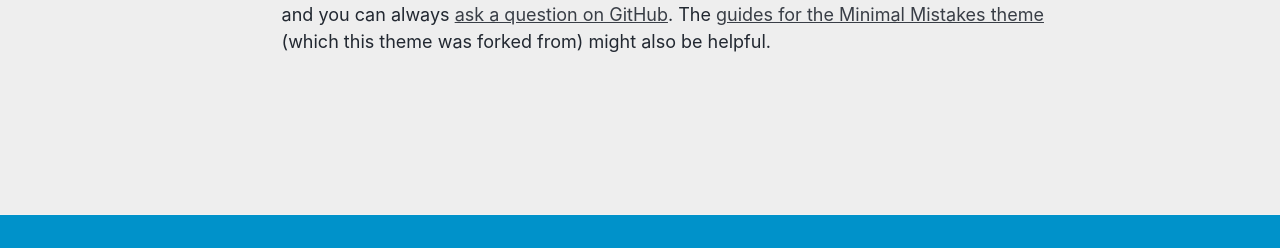
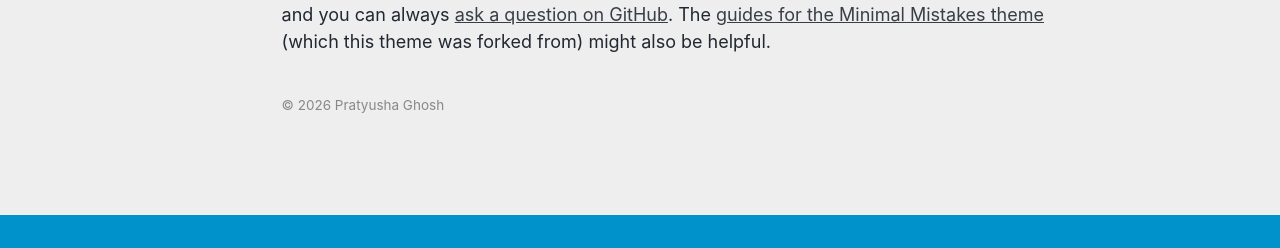
Before and after one commit to pratyusha-g/pratyusha-g.github.io, a Jekyll site: the page built from _pages/about.md, in a window 1280 px wide and 900 px high, scrolled down 2674 px. Shown: the part 649-897 px from the top of the window. Built offline with Jekyll 4.4.1, drawn with Linux system fonts in a browser that asks for light colours; a style sheet for code colours, icons or effects is not loaded.

Commit message:
Update about.md

```diff
--- a/_pages/about.md
+++ b/_pages/about.md
@@ -54,3 +54,8 @@ Example: editing a Markdown file for a talk
 For more info
 ------
 More info about configuring Academic Pages can be found in [the guide](https://academicpages.github.io/markdown/), the [growing wiki](https://github.com/academicpages/academicpages.github.io/wiki), and you can always [ask a question on GitHub](https://github.com/academicpages/academicpages.github.io/discussions). The [guides for the Minimal Mistakes theme](https://mmistakes.github.io/minimal-mistakes/docs/configuration/) (which this theme was forked from) might also be helpful.
+
+
+<p style="font-size: 0.75em; color: #888; margin-top: 3em;">
+  &copy; {{ site.time | date: '%Y' }} {{ site.name | default: site.title }}
+</p>
```
